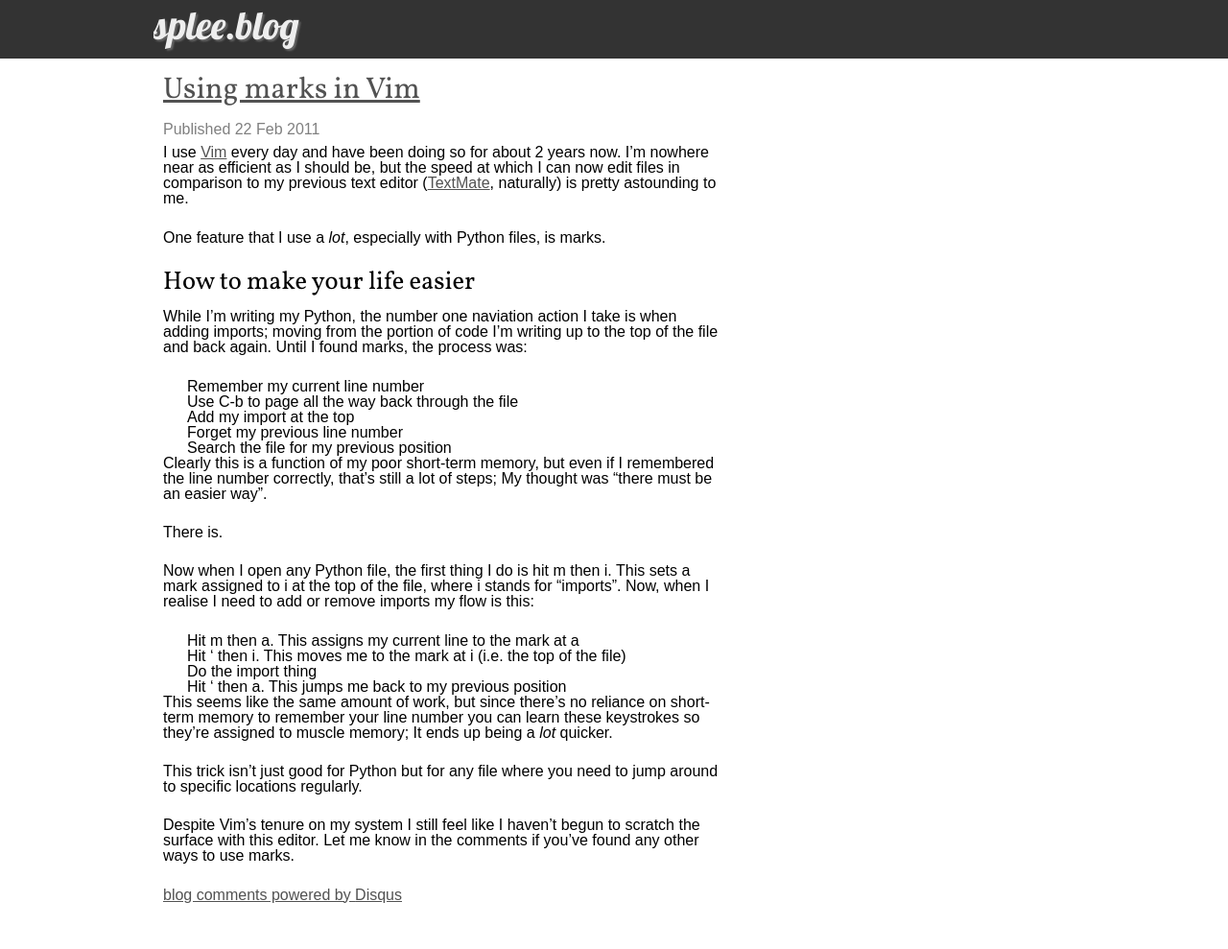
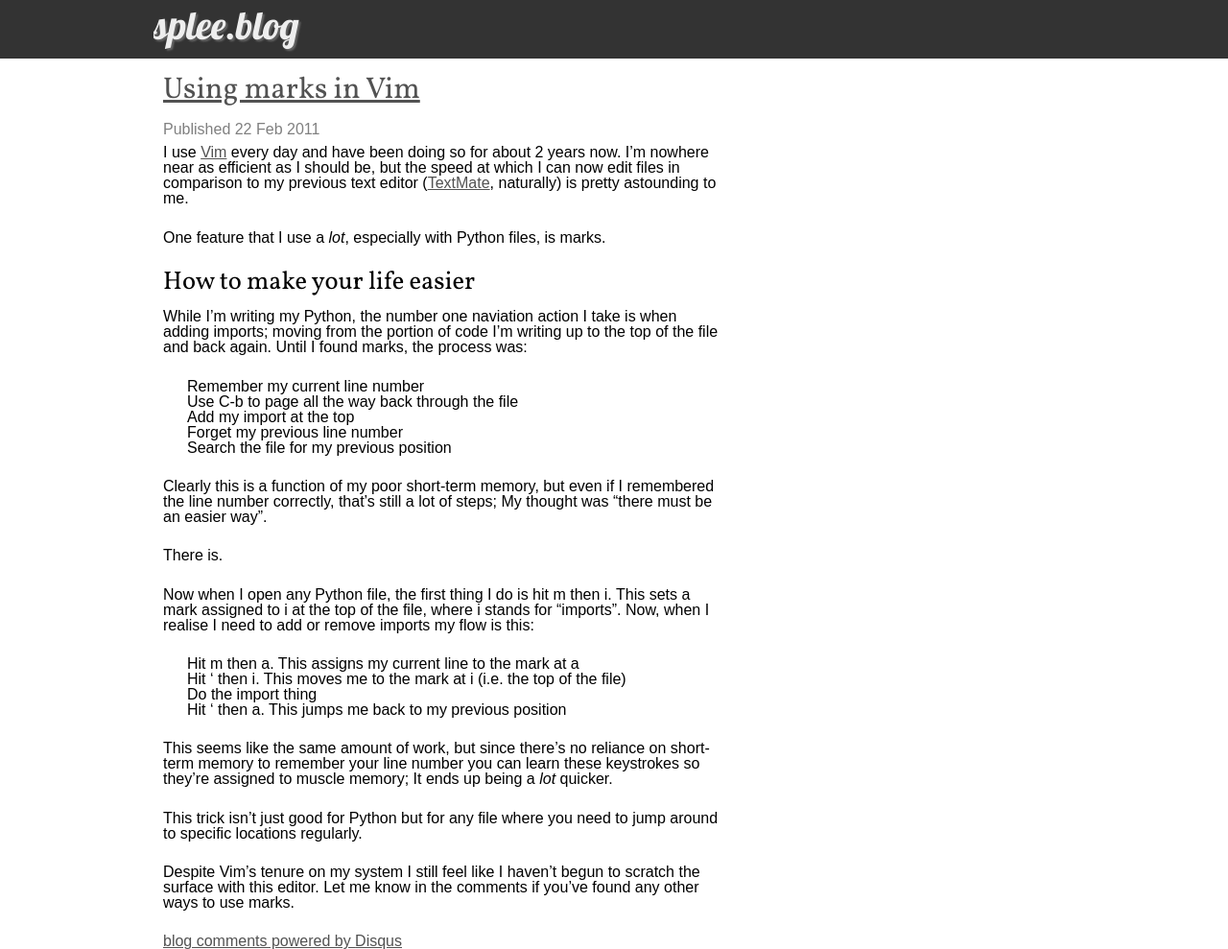
Before and after one commit to splee/splee.github.com, a Jekyll site: the page built from _posts/2011-02-22-vim-marks.markdown, in a window 1280 px wide. Shown: the whole page at 96% size. Built offline with Jekyll 4.4.1, drawn with Linux system fonts in a browser that asks for light colours; nearby versions of some CDN libraries; library files that are not in the unit come from our copies; comment, search, counter and statistics services are not loaded; before the commit the page ends 941 px from its top, so only the background shows below that.

Commit message:
Added a margin to <ul> elements

```diff
--- a/css/style.css
+++ b/css/style.css
@@ -31,3 +31,6 @@ header h1 a {
 .post h4 {
     font-family: 'Vollkorn', arial, serif;
 }
+ul {
+	margin-bottom: 1.52em;
+}
```
